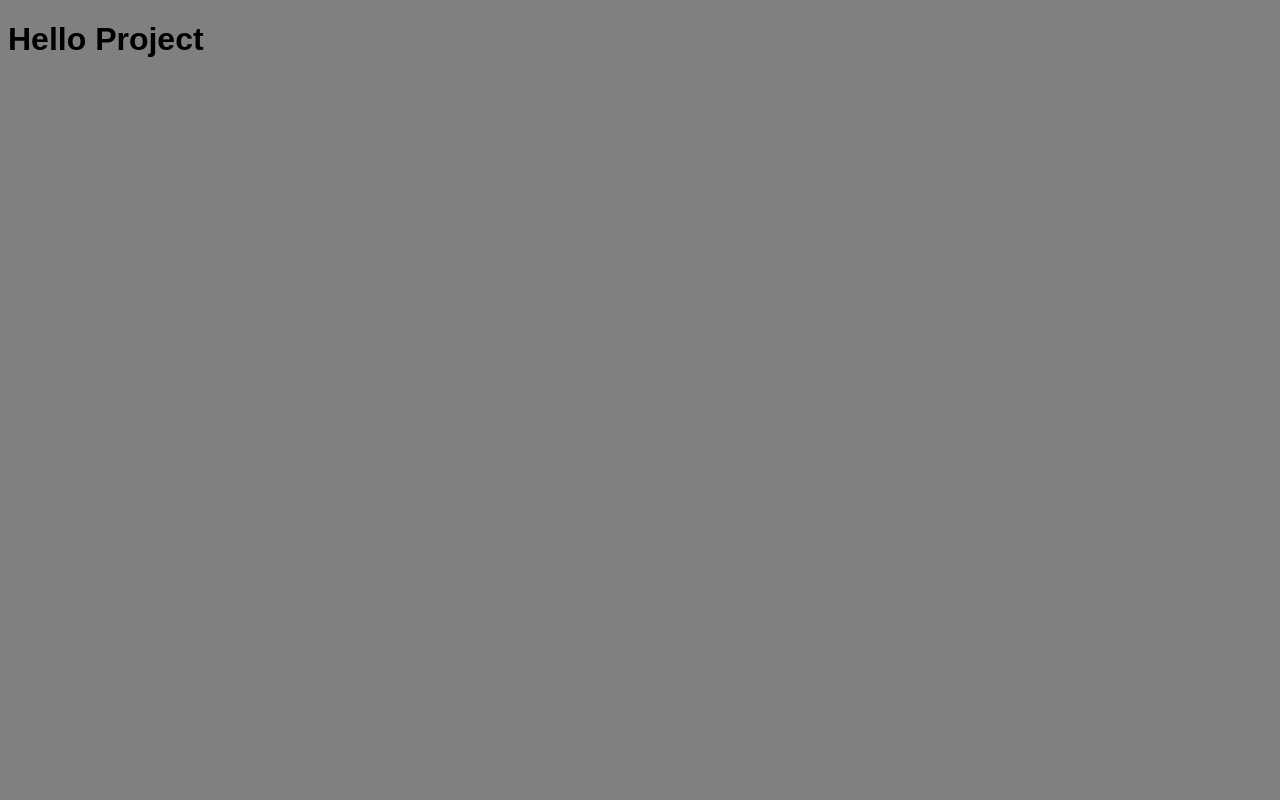
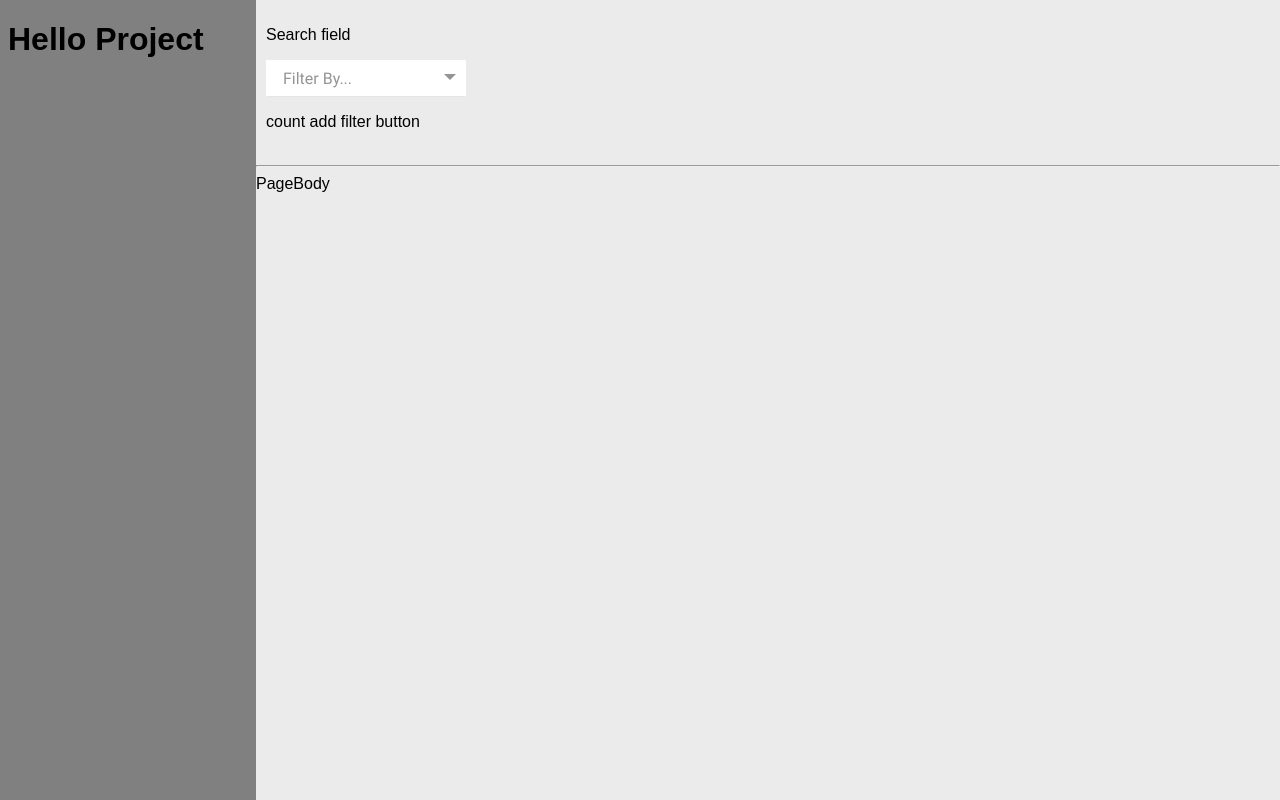
Before and after one commit to nycgitaccess/shapp, a React (Create React App) app: page / in a window 1280 px wide. Built offline with nearby package versions, Linux system fonts and the light colour scheme.

Commit message:
created the page header with placeholders and created a filter

```diff
--- a/src/App.js
+++ b/src/App.js
@@ -1,11 +1,16 @@
 import React, { Component } from "react";
 import "./App.css";
+
+// Until the pages are created, the PageContainer is linked here.
+// It needs then to be moved into the Routes.
+import PageContainer from './components/pages/PageContainer';
 
 class App extends Component {
   render() {
     return (
       <div>
         <h1>Hello Project</h1>
+        <PageContainer />
       </div>
     );
   }
--- /dev/null
+++ b/src/components/pages/PageContainer.js
@@ -0,0 +1,53 @@
+import React, { Component } from 'react';
+
+import PageHeader from './page_header/PageHeader';
+
+// a false body, placeholder for the real one.
+import PageBody from './page_body/PageBody';
+
+class PageContainer extends Component {
+
+    constructor(props){
+        super(props);
+
+        // The Page Container will contain the state,
+        // with the references to the cards, allowing to filter the Cards
+        // This is temporary.
+        this.state = {
+            cards:[],
+            properties:[
+                'country',
+                'city',
+                'name',
+                'date'
+            ]
+        }
+
+
+    }
+
+    componentDidMount(){
+        // call to db. Fill the state with the data.
+    }
+
+    render(){
+        const pageStyle = {
+            position: 'fixed',
+            right: '0',
+            top: '0',
+            backgroundColor: '#ebebeb',
+            width: '80%',
+            height:'100vh'
+        }
+
+        return(
+            <div style={pageStyle}>
+                <PageHeader properties={this.state.properties}/>
+                <hr/>
+                <PageBody />
+            </div>
+        )
+    }
+}
+
+export default PageContainer;
--- /dev/null
+++ b/src/components/pages/page_body/PageBody.js
@@ -0,0 +1,25 @@
+import React, { Component } from 'react';
+
+class PageBody extends Component {
+
+    constructor(props){
+        super(props);
+
+        this.state = {
+            country: 'Greece',
+            city: 'Athens',
+            organisation: 'SHA'
+        }
+
+    }
+
+    render(){
+        return(
+            <div>
+                PageBody
+            </div>
+        )
+    }
+}
+
+export default PageBody;
--- /dev/null
+++ b/src/components/pages/page_header/Filter.css
@@ -0,0 +1,61 @@
+/*the container must be positioned relative:*/
+.custom-select {
+    position: relative;
+    font-family: Roboto-Regular;
+    width: 200px;
+}
+
+.custom-select select {
+    display: none; /*hide original SELECT element:*/
+}
+
+.select-selected {
+    background-color: White;
+}
+
+/*style the arrow inside the select element:*/
+.select-selected:after {
+    position: absolute;
+    content: "";
+    top: 14px;
+    right: 10px;
+    width: 0;
+    height: 0;
+    border: 6px solid transparent;
+    border-color: #949494 transparent transparent transparent;
+}
+
+/*point the arrow upwards when the select box is open (active):*/
+.select-selected.select-arrow-active:after {
+    border-color: transparent transparent #949494 transparent;
+    top: 7px;
+}
+
+/*style the items (options), including the selected item:*/
+.select-items div,.select-selected {
+    color: #949494;
+    padding: 8px 16px;
+    border: 1px solid transparent;
+    border-color: transparent transparent rgba(0, 0, 0, 0.1) transparent;
+    cursor: pointer;
+    user-select: none;
+}
+
+/*style items (options):*/
+.select-items {
+    position: absolute;
+    background-color: White;
+    top: 100%;
+    left: 0;
+    right: 0;
+    z-index: 99;
+}
+
+/*hide the items when the select box is closed:*/
+.select-hide {
+    display: none;
+}
+
+.select-items div:hover, .same-as-selected {
+    background-color: rgba(0, 0, 0, 0.1);
+}
--- /dev/null
+++ b/src/components/pages/page_header/Filter.js
@@ -0,0 +1,57 @@
+import React, { Component } from 'react';
+import './Filter.css';
+import filterfunction from './FilterFunction';
+
+// the PageHeader needs to be an object component,
+// to keep track of the selections.
+
+// as an alternative for the filter element, see:
+// https://github.com/JedWatson/react-select / https://jedwatson.github.io/react-select/
+// Or:
+// https://www.npmjs.com/package/react-select-element
+
+class FilterField extends Component {
+    constructor(props){
+        super(props);
+
+        this.state = {
+            value : '',
+            values : ['', ...props.properties]
+        }
+
+    }
+
+    componentDidMount(){
+        filterfunction();
+    }
+
+    handleChange = (event) => {
+        this.setState({value: event.target.value});
+        console.log(this.state.value);
+    }
+
+    displayOptions = () => {
+        let options = this.state.values.map((item, i) => {
+            console.log(item);
+            if (i === 0) return <option key={i} value='' style={{color:'#ebebeb'}}>Filter By...</option>
+            else return <option key={i} value={item}>{item}</option>
+        })
+        return options;
+    }
+
+    render(){
+        return(
+            <div className="custom-select">
+                <select
+                    value={this.state.value}
+                    onChange={this.handleChange}
+                >
+                    {this.displayOptions()}
+                </select>
+            </div>
+        )
+    }
+
+}
+
+export default FilterField;
--- /dev/null
+++ b/src/components/pages/page_header/FilterFunction.js
@@ -0,0 +1,76 @@
+ const filterfunction = () => {
+    var x, i, j, selElmnt, a, b, c;
+    /*look for any elements with the class "custom-select":*/
+    x = document.getElementsByClassName("custom-select");
+    for (i = 0; i < x.length; i++) {
+    selElmnt = x[i].getElementsByTagName("select")[0];
+    /*for each element, create a new DIV that will act as the selected item:*/
+    a = document.createElement("DIV");
+    a.setAttribute("class", "select-selected");
+    a.innerHTML = selElmnt.options[selElmnt.selectedIndex].innerHTML;
+    x[i].appendChild(a);
+    /*for each element, create a new DIV that will contain the option list:*/
+    b = document.createElement("DIV");
+    b.setAttribute("class", "select-items select-hide");
+    for (j = 1; j < selElmnt.length; j++) {
+        /*for each option in the original select element,
+        create a new DIV that will act as an option item:*/
+        c = document.createElement("DIV");
+        c.innerHTML = selElmnt.options[j].innerHTML;
+        c.addEventListener("click", function(e) {
+            /*when an item is clicked, update the original select box,
+            and the selected item:*/
+            var y, i, k, s, h;
+            s = this.parentNode.parentNode.getElementsByTagName("select")[0];
+            h = this.parentNode.previousSibling;
+            for (i = 0; i < s.length; i++) {
+            if (s.options[i].innerHTML == this.innerHTML) {
+                s.selectedIndex = i;
+                h.innerHTML = this.innerHTML;
+                y = this.parentNode.getElementsByClassName("same-as-selected");
+                for (k = 0; k < y.length; k++) {
+                y[k].removeAttribute("class");
+                }
+                this.setAttribute("class", "same-as-selected");
+                break;
+            }
+            }
+            h.click();
+        });
+        b.appendChild(c);
+    }
+    x[i].appendChild(b);
+    a.addEventListener("click", function(e) {
+        /*when the select box is clicked, close any other select boxes,
+        and open/close the current select box:*/
+        e.stopPropagation();
+        closeAllSelect(this);
+        this.nextSibling.classList.toggle("select-hide");
+        this.classList.toggle("select-arrow-active");
+    });
+    }
+    function closeAllSelect(elmnt) {
+    /*a function that will close all select boxes in the document,
+    except the current select box:*/
+    var x, y, i, arrNo = [];
+    x = document.getElementsByClassName("select-items");
+    y = document.getElementsByClassName("select-selected");
+    for (i = 0; i < y.length; i++) {
+        if (elmnt == y[i]) {
+        arrNo.push(i)
+        } else {
+        y[i].classList.remove("select-arrow-active");
+        }
+    }
+    for (i = 0; i < x.length; i++) {
+        if (arrNo.indexOf(i)) {
+        x[i].classList.add("select-hide");
+        }
+    }
+    }
+    /*if the user clicks anywhere outside the select box,
+    then close all select boxes:*/
+    document.addEventListener("click", closeAllSelect);
+}
+
+export default filterfunction;
--- /dev/null
+++ b/src/components/pages/page_header/PageHeader.css
@@ -0,0 +1,3 @@
+.page_header_field {
+    /**/
+}
--- /dev/null
+++ b/src/components/pages/page_header/PageHeader.js
@@ -0,0 +1,54 @@
+import React, { Component } from 'react';
+
+import FilterField from './Filter';
+import './PageHeader.css';
+
+// the PageHeader needs to be an object component,
+// to keep track of the selections.
+
+class PageHeader extends Component {
+    constructor(props){
+        super(props);
+
+        this.state = {
+            values : [...props.properties]
+        }
+
+    }
+
+    handleChange = (event) => {
+        this.setState({value: event.target.value});
+        console.log(this.state.value);
+    }
+
+    displayOptions = () => {
+        let options = this.state.values.map((item, i) => {
+            console.log(item);
+            if (i === 0) return <option key={i} value='' style={{color:'#ebebeb'}}>Filter By...</option>
+            else return <option key={i} value={item}>{item}</option>
+        })
+        return options;
+    }
+
+    addFilter = () => {
+        // Add a filter to this.state.filterlist
+        // then a filter is active (displays the second select)
+        // or inactive ('Filter By...', no second select.)
+    }
+
+    render(){
+        const headerStyle = {
+            padding: '10px'
+        }
+        return(
+            <div style={headerStyle}>
+                <p>Search field</p>
+                <FilterField properties={this.state.values}/>
+                <p>count      add filter button</p>
+            </div>
+        )
+    }
+
+}
+
+export default PageHeader;
```
Also changed, not shown: 1 other file (tests, documents, lock files or other folders).
